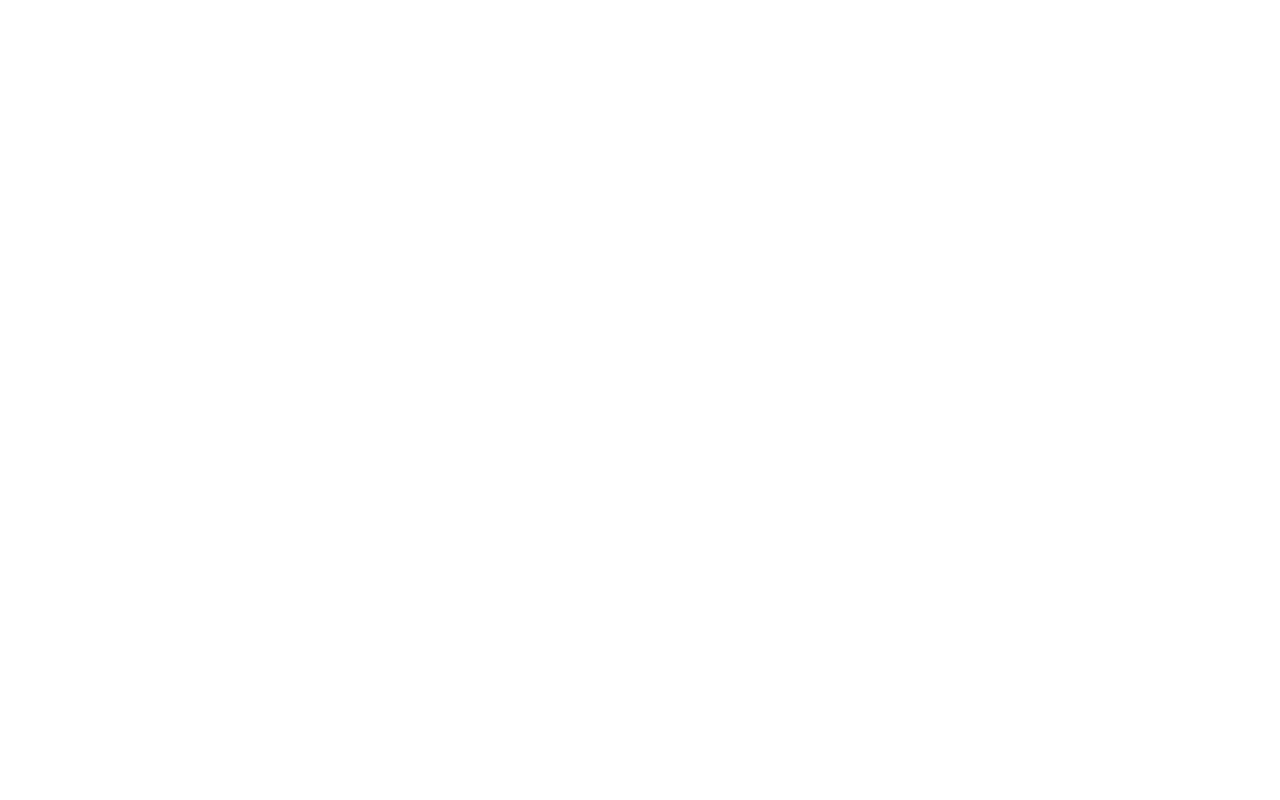
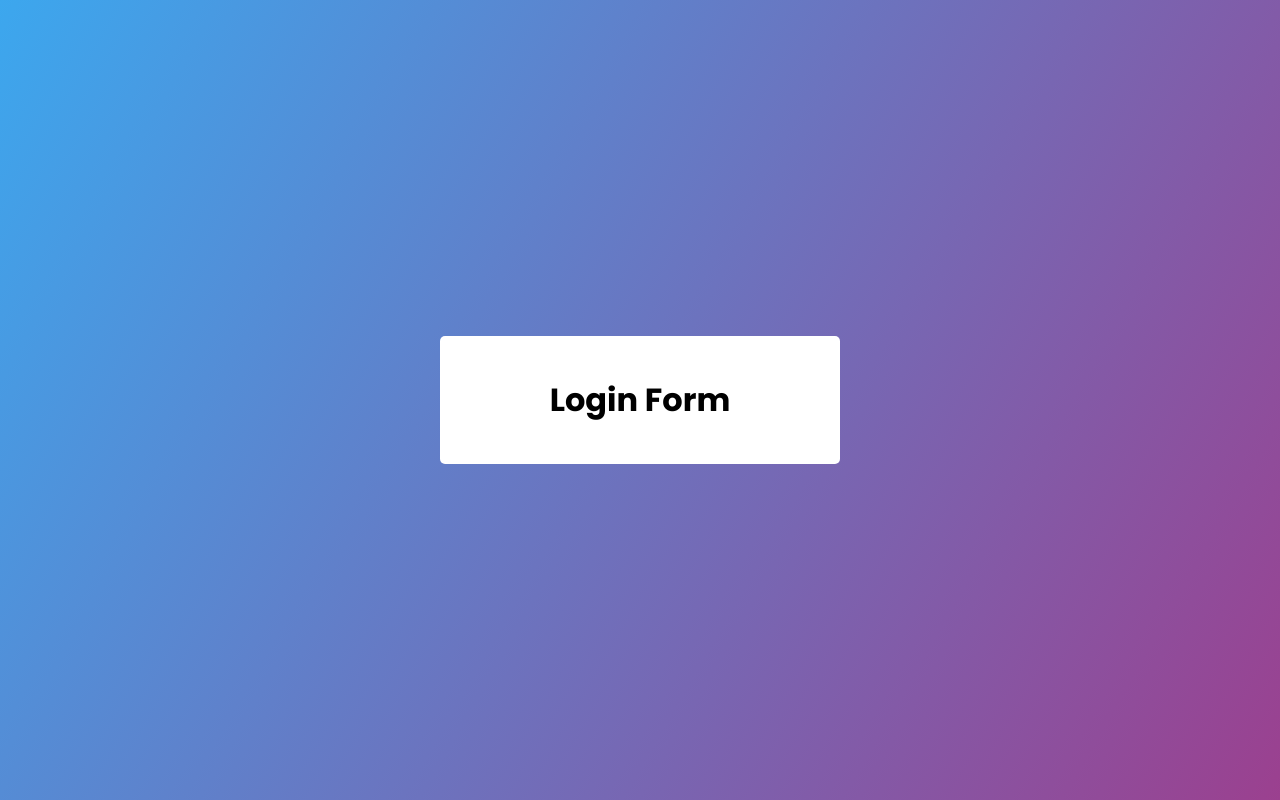
Before and after one commit to rzngnam1402/30-projects-project, a plain HTML site: page Validate form/index.html in a window 1280 px wide. Drawn offline with Linux system fonts and the light colour scheme.

Commit message:
Update vform pj

```diff
--- a/Validate form/index.html
+++ b/Validate form/index.html
@@ -1,12 +1,20 @@
 <!DOCTYPE html>
 <html lang="en">
+
 <head>
     <meta charset="UTF-8">
     <meta http-equiv="X-UA-Compatible" content="IE=edge">
     <meta name="viewport" content="width=device-width, initial-scale=1.0">
-    <title>Validate form</title>
+    <title>Form validator</title>
+    <link rel="stylesheet" href="https://pro.fontawesome.com/releases/v5.10.0/css/all.css"
+        integrity="sha384-AYmEC3Yw5cVb3ZcuHtOA93w35dYTsvhLPVnYs9eStHfGJvOvKxVfELGroGkvsg+p" crossorigin="anonymous" />
+    <link rel="stylesheet" href="style.css">
 </head>
+
 <body>
-
+    <div class="container">
+        <h1>Login Form</h1>
+    </div>
 </body>
+<script src="app.js"></script>
 </html>
--- a/Validate form/style.css
+++ b/Validate form/style.css
@@ -0,0 +1,30 @@
+@import url('https://fonts.googleapis.com/css2?family=Poppins:ital,wght@0,100;0,200;0,300;0,400;0,500;0,600;0,700;0,800;0,900;1,100;1,200;1,300;1,400;1,500;1,600;1,700;1,800;1,900&display=swap');
+
+
+* {
+    padding: 0;
+    margin: 0;
+    box-sizing: border-box;
+}
+
+body {
+    height: 100vh;
+    overflow: hidden;
+    background: linear-gradient(120deg, #3ca7ee, #9b408f);
+    font-family: "Poppins";
+    display: flex;
+    align-items: center;
+    justify-content: center;
+}
+
+.container {
+    width: 400px;
+    border: none;
+    border-radius: 5px;
+    background: white;
+    padding: 40px;
+}
+
+.container h1 {
+    text-align: center;
+}
```
